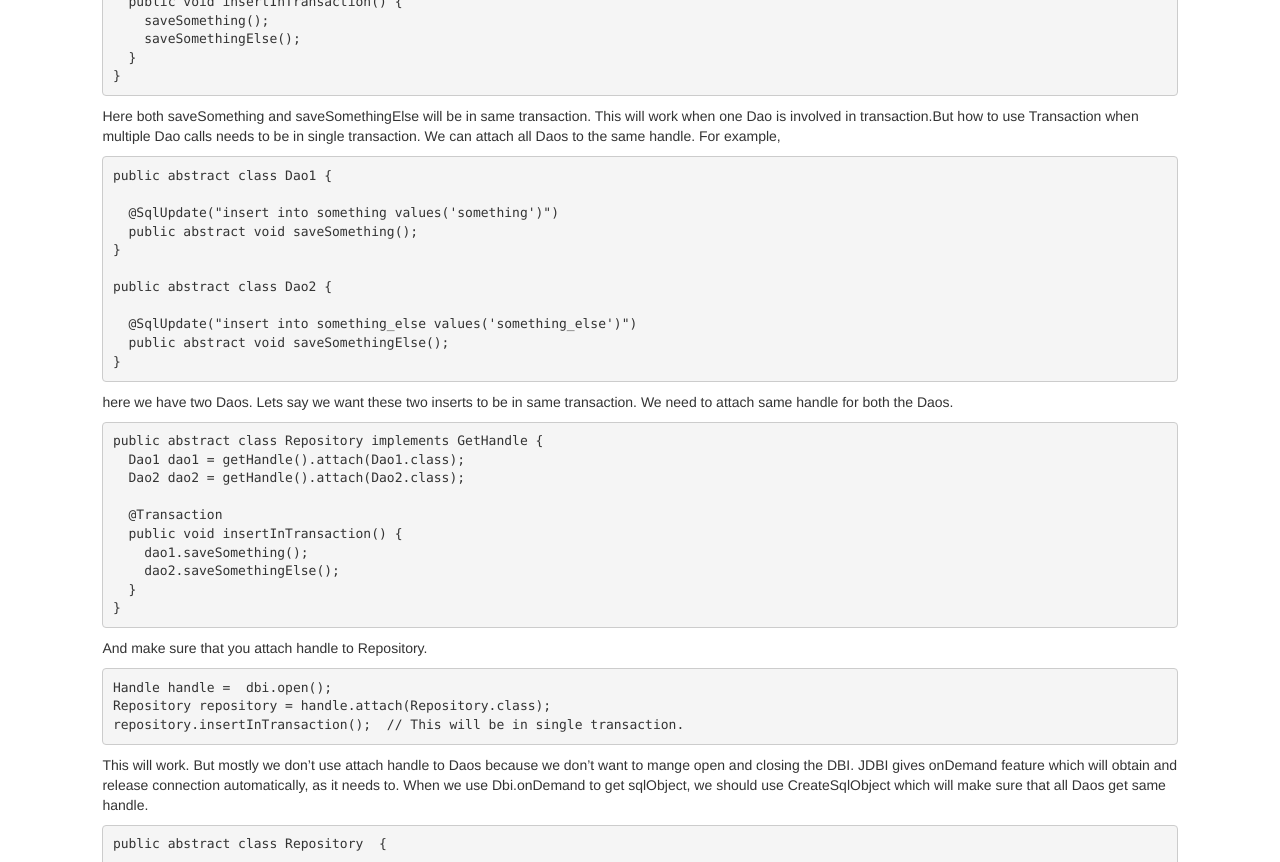
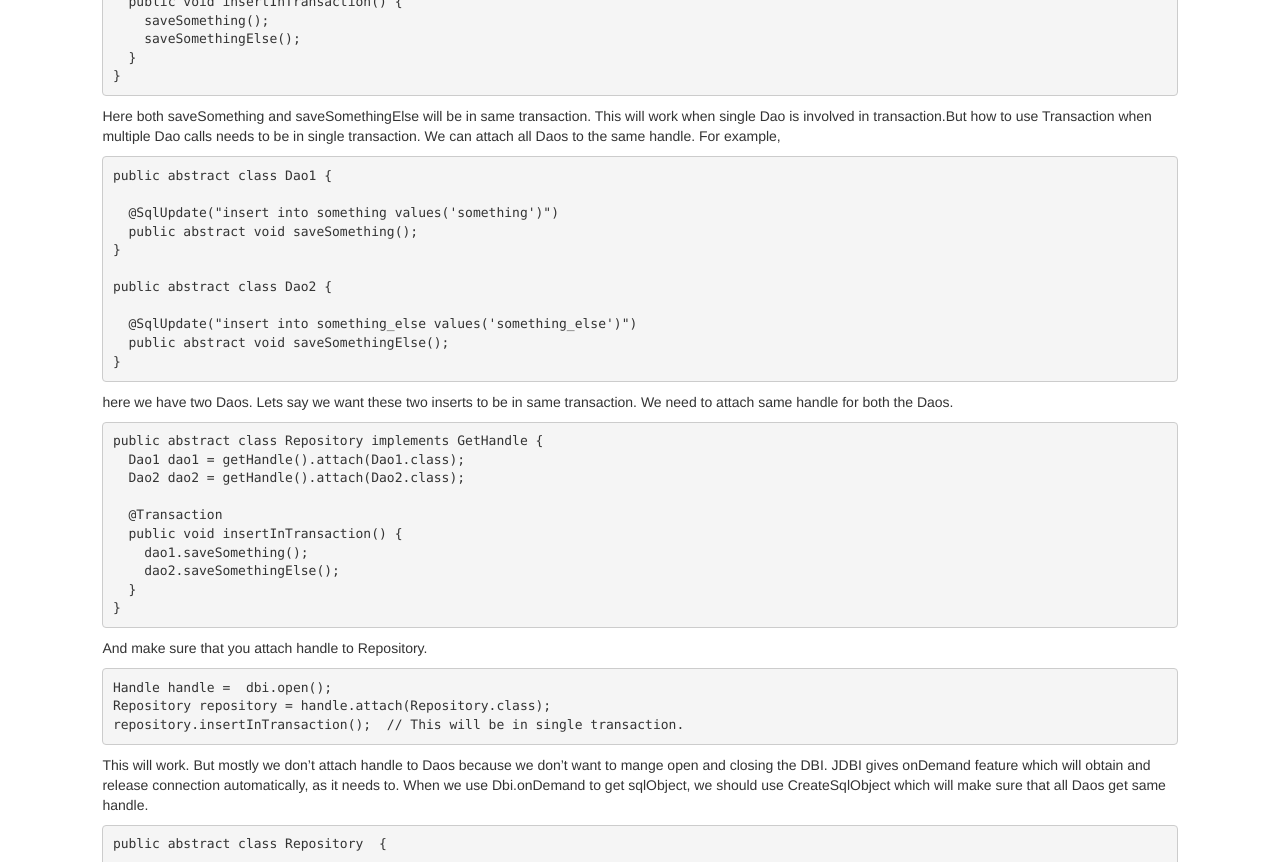
Before and after one commit to Manikandan-K/manikandan-k.github.io, a Jekyll site: the page built from _posts/2015-05-10-Transactions_in_jdbi.markdown, in a window 1280 px wide. Shown: the part 384-1246 px from the top of the page. Built offline with Jekyll 4.4.1, drawn with Linux system fonts in a browser that asks for light colours; nearby versions of some CDN libraries.

Commit message:
Small changes

```diff
--- a/_posts/2015-05-10-Transactions_in_jdbi.markdown
+++ b/_posts/2015-05-10-Transactions_in_jdbi.markdown
@@ -22,7 +22,7 @@ Behind scenes, JDBI will be doing begin, commit and rollback. For example.
       }
     }
 
-Here both saveSomething and saveSomethingElse will be in same transaction. This will work when one Dao is involved in transaction.But how to use Transaction when multiple Dao calls needs to be in single transaction.
+Here both saveSomething and saveSomethingElse will be in same transaction. This will work when single Dao is involved in transaction.But how to use Transaction when multiple Dao calls needs to be in single transaction.
 We can attach all Daos to the same handle. For example,
 
     public abstract class Dao1 {
@@ -57,7 +57,7 @@ And make sure that you attach handle to Repository.
     repository.insertInTransaction();  // This will be in single transaction.
 
 
-This will work. But mostly we don't use attach handle to Daos because we don't want to mange open and closing the DBI.
+This will work. But mostly we don't attach handle to Daos because we don't want to mange open and closing the DBI.
 JDBI gives onDemand feature which will obtain and release connection automatically, as it needs to.
 When we use Dbi.onDemand to get sqlObject, we should use CreateSqlObject which will make sure that all Daos get same handle.
 
```
